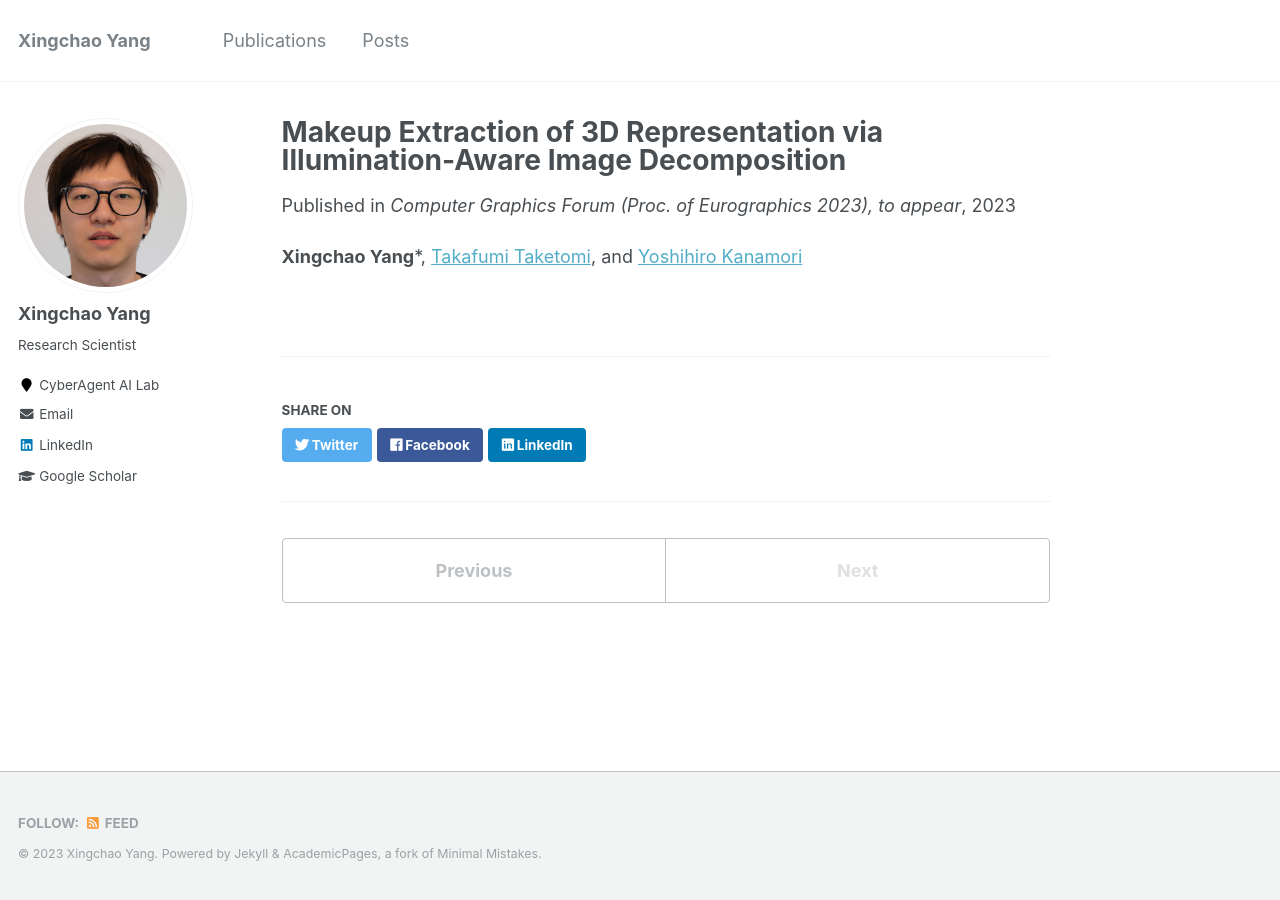
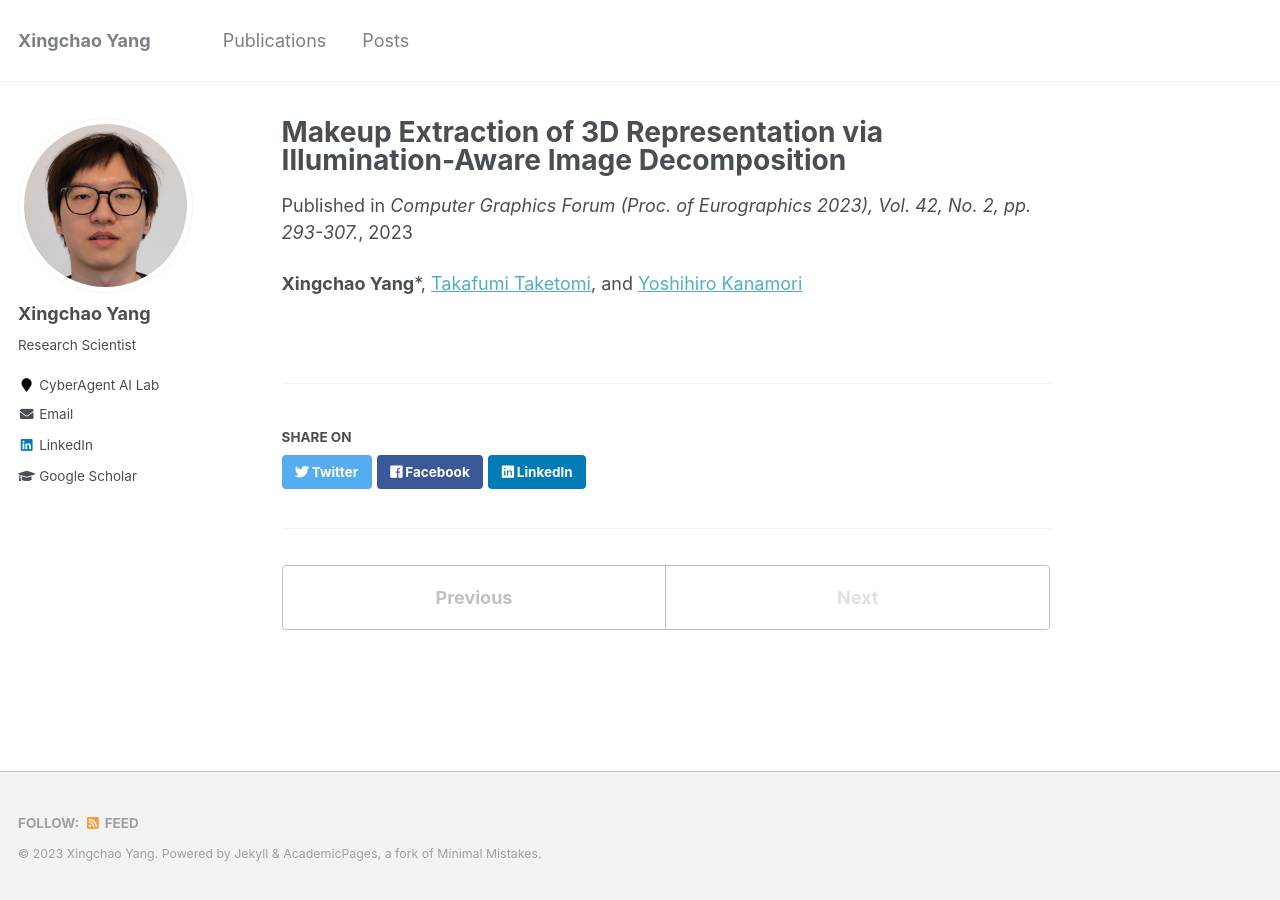
Before and after one commit to YangXingchao/yangxingchao.github.io, a Jekyll site: the page built from _publications/journal/2023-EG-makeup-extraction.md, in a window 1280 px wide. Built offline with Jekyll 4.4.1, drawn with Linux system fonts in a browser that asks for light colours.

Commit message:
Update 2023-EG-makeup-extraction.md

```diff
--- a/_publications/journal/2023-EG-makeup-extraction.md
+++ b/_publications/journal/2023-EG-makeup-extraction.md
@@ -4,7 +4,7 @@ collection: publications
 pubtype: journal
 permalink: /publication/journal/2023-EG-makeup-extraction
 date: 2023-5-10
-venue: 'Computer Graphics Forum (Proc. of Eurographics 2023), to appear'
+venue: 'Computer Graphics Forum (Proc. of Eurographics 2023), Vol. 42, No. 2, pp. 293-307.'
 paperurl: 'https://arxiv.org/abs/2302.13279'
 projecturl: 'https://yangxingchao.github.io/3d-makeup-extraction/'
 ---
```
